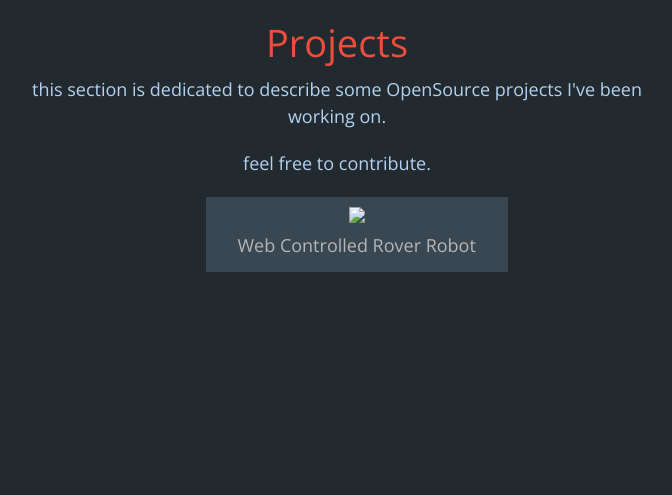
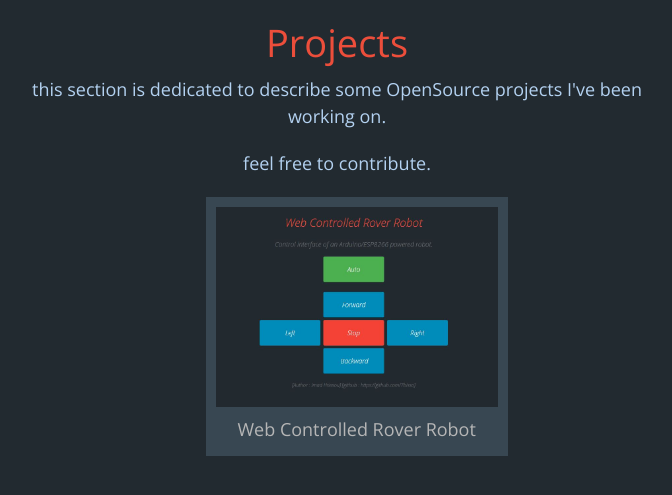
Before and after one commit to imadhsissou/imadhsissou.github.io, a Jekyll site: the page projects/index.html, which Jekyll copies as it is, in a window 1280 px wide. Shown: the top 495 px of the page, without its empty margins (303-975 px from the left). Built offline with Jekyll 4.4.1, drawn with Linux system fonts in a browser that asks for light colours; nearby versions of some CDN libraries.

Commit message:
Update index.html

```diff
--- a/projects/index.html
+++ b/projects/index.html
@@ -120,7 +120,7 @@
 
 <ul class="rig columns-2">
     <li>
-        <a href="https://imadhsissou.me/Iot/esp8266-robot.html"> <img src="images/rover.jpg"/> </a>
+        <a href="https://imadhsissou.me/Iot/esp8266-robot.html"> <img src="https://imadhsissou.me/images/rover.JPG"/> </a>
         <h3>Web Controlled Rover Robot</h3>
     </li>
 </ul>
```
